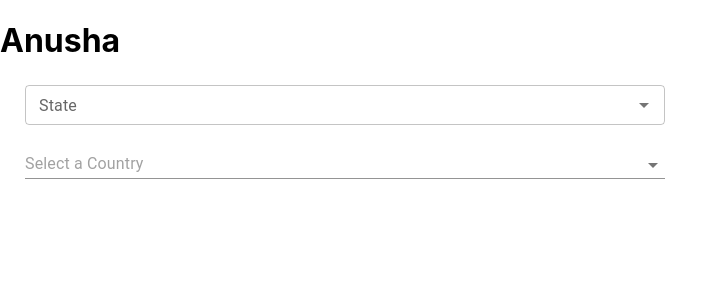
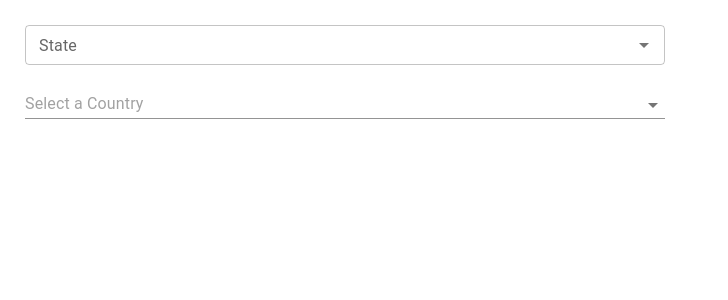
Before and after one commit to AnuGangarapu/auto-complete, a React (Create React App) app: page / in a window 1280 px wide. Shown: the top 300 px of the page, without its empty margins (0-728 px from the left). Built offline with nearby package versions, Linux system fonts and the light colour scheme.

Commit message:
Made Changes

```diff
--- a/src/App.js
+++ b/src/App.js
@@ -8,7 +8,7 @@ function App() {
 
 
       <div >
-        <h1>Anusha</h1>
+
          <AutoComplete option={states}   add={false} variant="outlined"  label="State"/>
           <AutoComplete option={countries} add={true} placeholder={"Select a Country"}  variant="standard" />
         </div>
```
